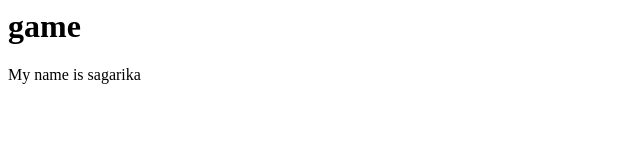
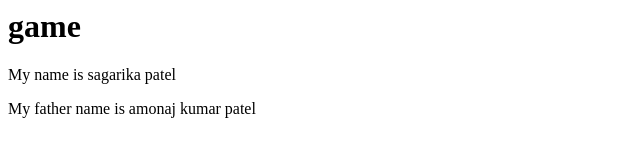
Before and after one commit to SagarikaPatel/git_test, a plain HTML site: page index.html in a window 1280 px wide. Shown: the whole page, without its empty margins (0-640 px from the left). Drawn offline with Linux system fonts and the light colour scheme.

Commit message:
third commit

```diff
--- a/index.html
+++ b/index.html
@@ -1,6 +1,7 @@
 <html>
     <body>
         <h1>game</h1>
-        <p>My name is sagarika</p>
+        <p>My name is sagarika patel</p>
+        <p>My father name is amonaj kumar patel</p>
     </body>
 </html>
```
Also changed, not shown: templates/temp.html (added, +6 -0 lines), 1 other file.
